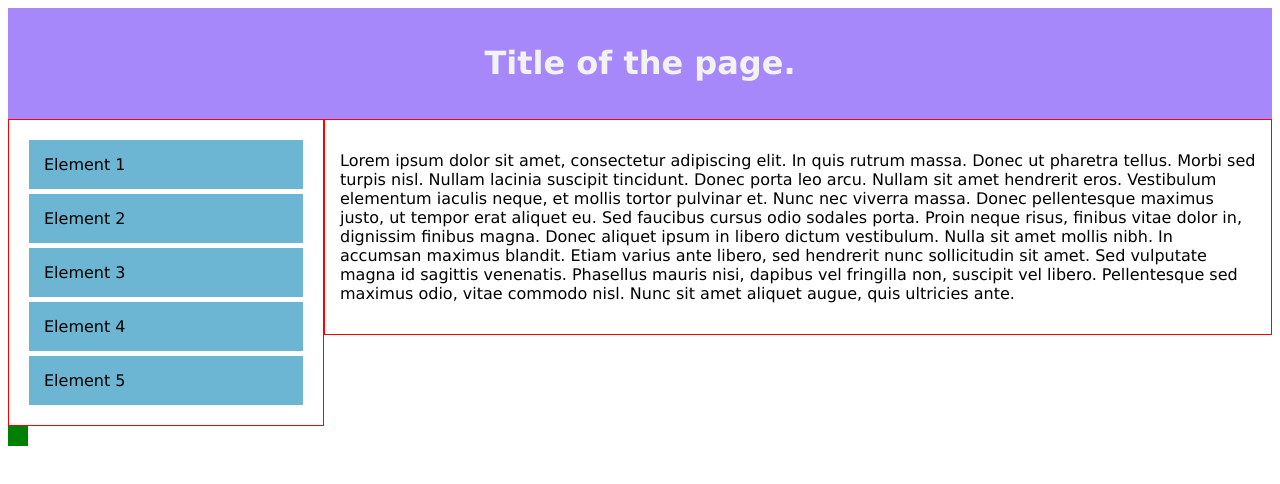
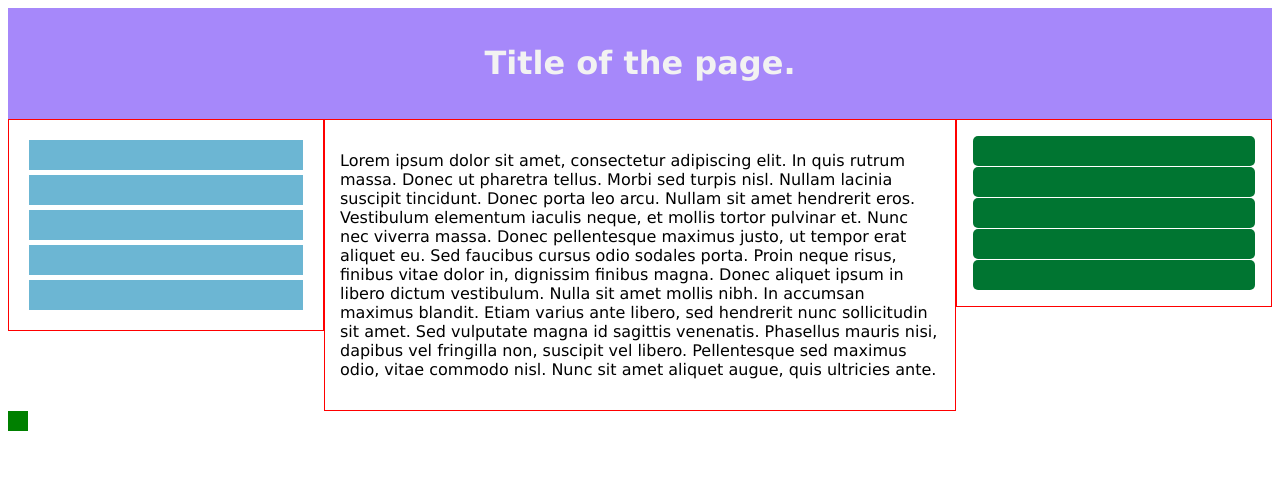
Before and after one commit to nuoskala/responsive_app_tuto, a React (Vite) app: page / in a window 1280 px wide. Shown: the top 484 px of the page. Built offline with nearby package versions, Linux system fonts and the light colour scheme.

Commit message:
media queries, adapt display to different device sizes

```diff
--- a/src/App.css
+++ b/src/App.css
@@ -2,18 +2,47 @@
   box-sizing: border-box;
 }
 
-.col-1 {width: 8.33%;}
-.col-2 {width: 16.66%;}
-.col-3 {width: 25%;}
-.col-4 {width: 33.33%;}
-.col-5 {width: 41.66%;}
-.col-6 {width: 50%;}
-.col-7 {width: 58.33%;}
-.col-8 {width: 66.66%;}
-.col-9 {width: 75%;}
-.col-10 {width: 83.33%;}
-.col-11 {width: 91.66%;}
-.col-12 {width: 100%;}
+
+/* --- Grid view --- */
+
+/* For mobile phones: */
+[class*="col-"] {
+  width: 100%;
+}
+
+/* For tablets */
+@media only screen and (min-width: 600px) {
+  .col-t-1 {width: 8.33%;}
+  .col-t-2 {width: 16.66%;}
+  .col-t-3 {width: 25%;}
+  .col-t-4 {width: 33.33%;}
+  .col-t-5 {width: 41.66%;}
+  .col-t-6 {width: 50%;}
+  .col-t-7 {width: 58.33%;}
+  .col-t-8 {width: 66.66%;}
+  .col-t-9 {width: 75%;}
+  .col-t-10 {width: 83.33%;}
+  .col-t-11 {width: 91.66%;}
+  .col-t-12 {width: 100%;}
+}
+
+/* For desktop */
+@media only screen and (min-width: 768px) {
+.col-d-1 {width: 8.33%;}
+.col-d-2 {width: 16.66%;}
+.col-d-3 {width: 25%;}
+.col-d-4 {width: 33.33%;}
+.col-d-5 {width: 41.66%;}
+.col-d-6 {width: 50%;}
+.col-d-7 {width: 58.33%;}
+.col-d-8 {width: 66.66%;}
+.col-d-9 {width: 75%;}
+.col-d-10 {width: 83.33%;}
+.col-d-11 {width: 91.66%;}
+.col-d-12 {width: 100%;}
+}
+
+
 
 [class*="col-"] {
   float: left;
@@ -46,14 +75,28 @@ html {
   padding: 15px;
 }
 
-.side-menu ul {
+.menu ul {
   list-style-type: none;
   padding: 0;
   margin: 0;
 }
 
-.side-menu li {
+.menu li {
   background-color: rgb(108, 182, 211);
   padding: 15px;
   margin: 5px;
 }
+
+.side ul {
+  list-style-type: none;
+  padding: 0;
+  margin: 0;
+}
+
+.side li {
+  background-color: rgb(0, 117, 49);
+  border-radius: 5px;
+  color: #f2f2f2;
+  padding: 15px;
+  margin: 1px;
+}
--- a/src/App.jsx
+++ b/src/App.jsx
@@ -14,18 +14,28 @@ function App() {
       </div>
 
       <div className='row'>
-        <div className='col-3 side-menu'>
+        <div className='col-d-3 col-t-3 menu'>
           <ul>
-            <li>Element 1</li>
-            <li>Element 2</li>
-            <li>Element 3</li>
-            <li>Element 4</li>
-            <li>Element 5</li>
+            <li></li>
+            <li></li>
+            <li></li>
+            <li></li>
+            <li></li>
           </ul>
         </div>
 
-        <div className='col-9 content'>
+        <div className='col-d-6 col-t-9 content'>
           <p>{loremIpsum}</p>
+        </div>
+
+        <div className='col-d-3 col-t-12 side'>
+          <ul>
+            <li></li>
+            <li></li>
+            <li></li>
+            <li></li>
+            <li></li>
+          </ul>
         </div>
 
 
```
